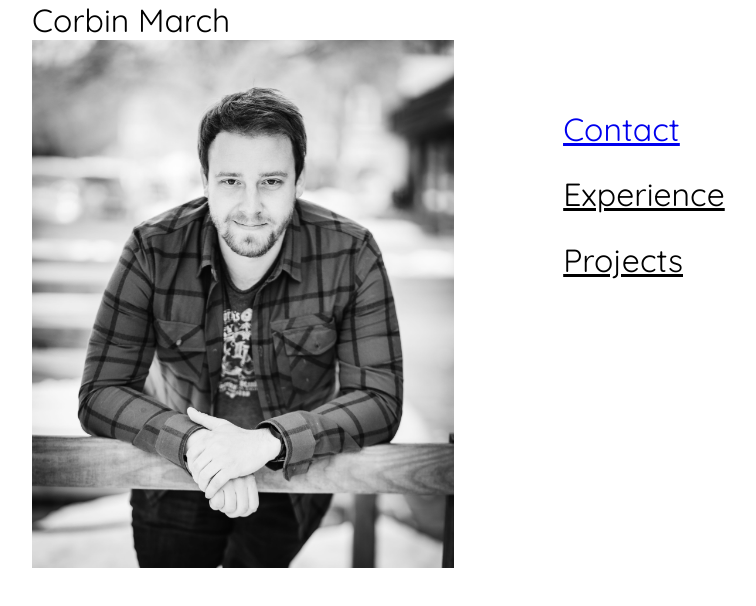
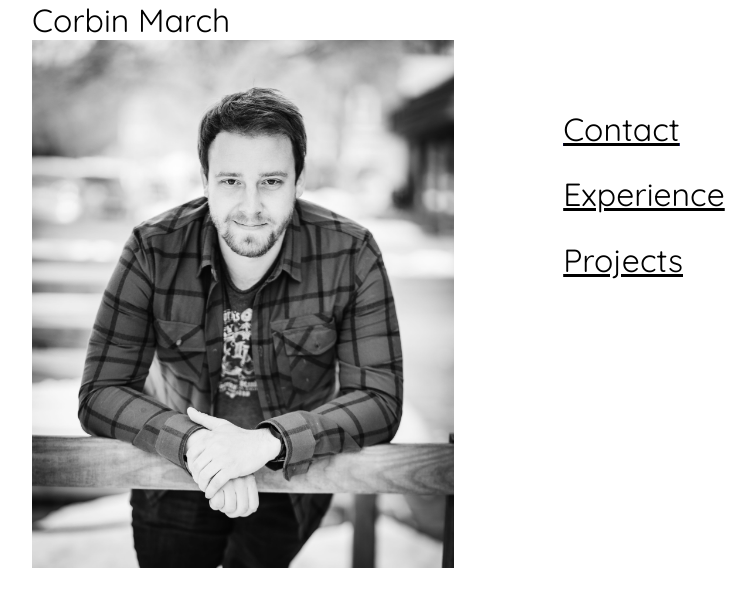
Before and after one commit to MarchCorbin/corbinsite, a React (Create React App) app: page / in a window 1280 px wide. Shown: the top 606 px of the page, without its empty margins (64-820 px from the left). Built offline with nearby package versions, Linux system fonts and the light colour scheme.

Commit message:
Working routing

```diff
--- a/src/components/homepage/App.css
+++ b/src/components/homepage/App.css
@@ -31,6 +31,7 @@
   margin:0.4em;
   text-decoration: underline;
   transition:0.3s;
+  color:black;
 }
 
 .home-options:hover {
--- a/src/components/homepage/App.js
+++ b/src/components/homepage/App.js
@@ -7,10 +7,7 @@ const App = () => {
   return (
   <BrowserRouter>
   <Route exact path='/contact' component={Contact} />
-  {/* <Route exact path="/mypath" component={withRouter(MyComponent)} /> */}
-  <Route exact path='/'>
-    <HomePage />
-  </Route>
+  <Route exact path='/' component={HomePage} />
   </BrowserRouter>
   )
 }
--- a/src/components/homepage/HomePage.js
+++ b/src/components/homepage/HomePage.js
@@ -16,15 +16,13 @@ const HomePage = () => {
           alt="main-shot"
         />
       </div>
-      <BrowserRouter>
       <div className="right-homepage">
-          <Link to="/contact">
+          <Link  to="/contact">
             <h1 className="home-options">Contact</h1>
           </Link>
           <h1 className="home-options">Experience</h1>
           <h1 className="home-options">Projects</h1>
       </div>
-      </BrowserRouter>
     </div>
   );
 }
```
Also changed, not shown: 1 other file (tests, documents, lock files or other folders).
